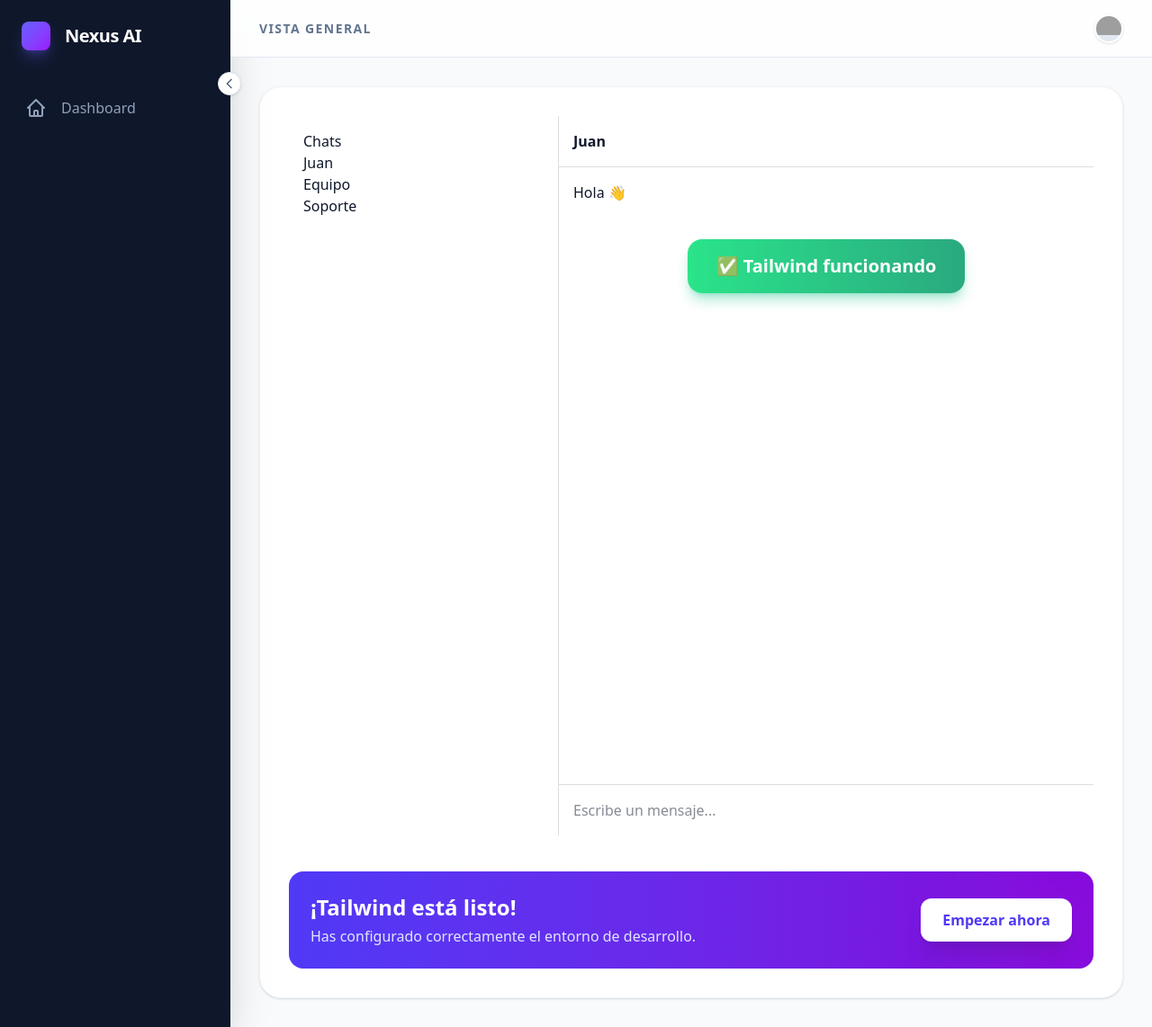
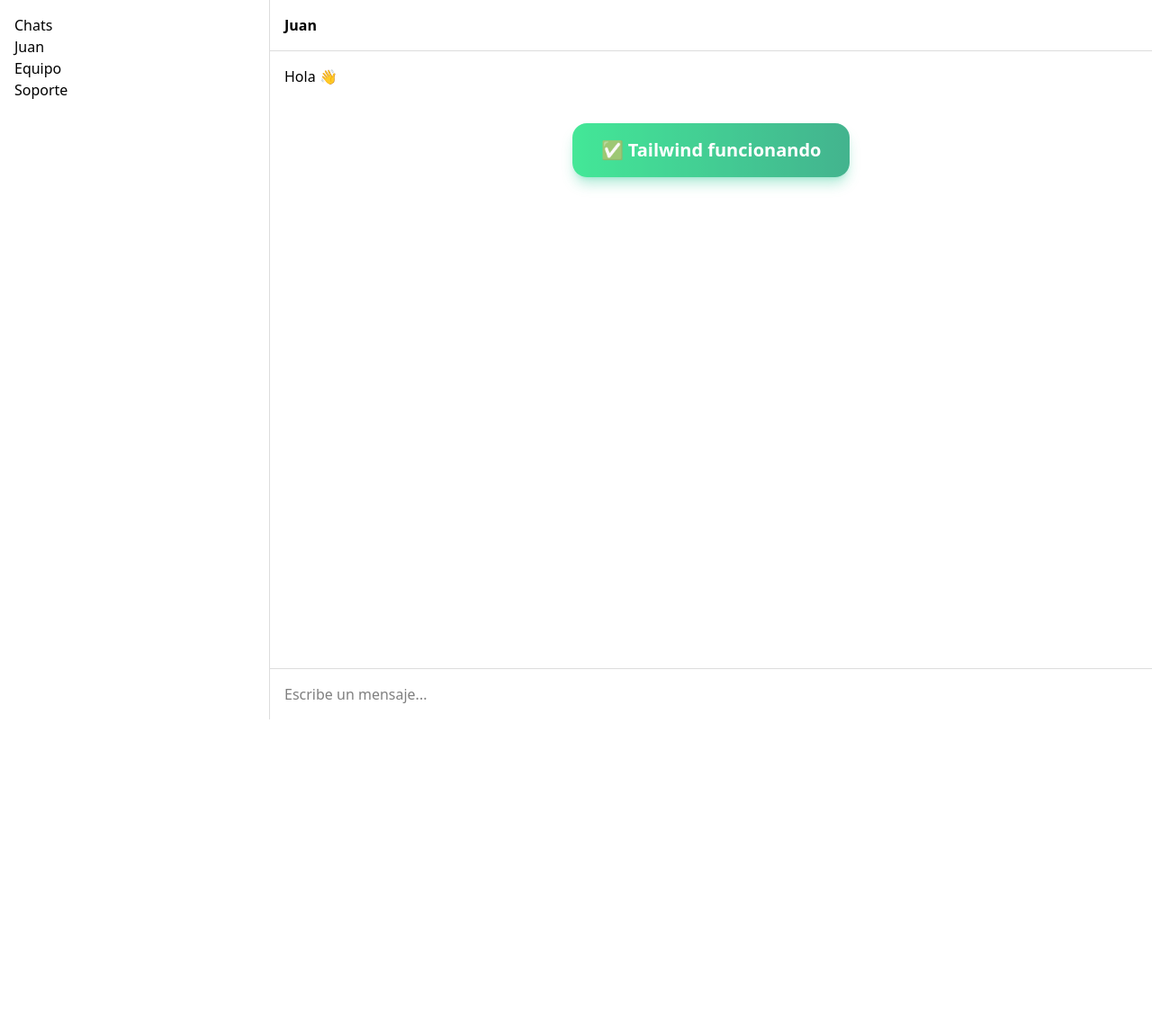
Before and after one commit to Moisarm/Chat-App, a React (Vite) app in the folder frontend/: page / in a window 1280 px wide. Shown: the whole page at 90% size. After the commit the page ends 800 px from the top, so only its background shows below. Built offline with nearby package versions, Linux system fonts and the light colour scheme; grey boxes are pictures that could not be loaded.

Commit message:
home original

```diff
--- a/frontend/src/App.tsx
+++ b/frontend/src/App.tsx
@@ -1,103 +1,12 @@
-import { BrowserRouter, Routes, Route, Link } from "react-router-dom";
-import { useState } from "react";
+import { BrowserRouter, Routes, Route } from "react-router-dom";
 import Home from "./pages/Home";
 
 function App() {
-  const [isOpen, setIsOpen] = useState(true);
-
   return (
     <BrowserRouter>
-      <div className="flex min-h-screen bg-slate-50 font-sans text-slate-900">
-        {/* SIDEBAR COMPLEJO */}
-        <aside
-          className={`${isOpen ? "w-64" : "w-20"} transition-all duration-500 ease-in-out bg-slate-900 flex flex-col shadow-2xl relative`}>
-          <div className="p-6 flex items-center gap-4">
-            <div className="h-8 w-8 bg-gradient-to-br from-indigo-500 to-purple-600 rounded-lg shrink-0 shadow-lg shadow-indigo-500/30" />
-            {isOpen && (
-              <span className="font-bold text-white tracking-tight text-xl">
-                Nexus AI
-              </span>
-            )}
-          </div>
-
-          <nav className="flex-1 px-4 space-y-2 mt-4">
-            <Link
-              to="/"
-              className="flex items-center p-3 text-slate-400 hover:bg-slate-800 hover:text-white rounded-xl transition-all group">
-              <svg
-                className="w-6 h-6 group-hover:scale-110 transition-transform"
-                fill="none"
-                stroke="currentColor"
-                viewBox="0 0 24 24">
-                <path
-                  strokeLinecap="round"
-                  strokeLinejoin="round"
-                  strokeWidth="2"
-                  d="M3 12l2-2m0 0l7-7 7 7M5 10v10a1 1 0 001 1h3m10-11l2 2m-2-2v10a1 1 0 01-1 1h-3m-6 0a1 1 0 001-1v-4a1 1 0 011-1h2a1 1 0 011 1v4a1 1 0 001 1m-6 0h6"
-                />
-              </svg>
-              {isOpen && <span className="ml-4 font-medium">Dashboard</span>}
-            </Link>
-          </nav>
-
-          {/* Botón de control de la Sidebar */}
-          <button
-            onClick={() => setIsOpen(!isOpen)}
-            className="absolute -right-3 top-20 bg-white border border-slate-200 rounded-full p-1 shadow-sm hover:scale-110 transition-transform">
-            <svg
-              className={`w-4 h-4 text-slate-600 ${!isOpen && "rotate-180"}`}
-              fill="none"
-              stroke="currentColor"
-              viewBox="0 0 24 24">
-              <path
-                strokeLinecap="round"
-                strokeLinejoin="round"
-                strokeWidth="2"
-                d="M15 19l-7-7 7-7"
-              />
-            </svg>
-          </button>
-        </aside>
-
-        {/* CONTENIDO PRINCIPAL */}
-        <main className="flex-1 flex flex-col">
-          {/* Header Superior */}
-          <header className="h-16 bg-white/80 backdrop-blur-md border-b border-slate-200 flex items-center justify-between px-8 sticky top-0 z-10">
-            <h1 className="text-sm font-semibold text-slate-500 uppercase tracking-widest">
-              Vista General
-            </h1>
-            <div className="flex items-center gap-4">
-              <div className="h-8 w-8 rounded-full bg-slate-200 border-2 border-white shadow-sm overflow-hidden">
-                <img src="https://ui-avatars.com/api/?name=User" alt="avatar" />
-              </div>
-            </div>
-          </header>
-
-          {/* Área de Rutas */}
-          <div className="p-8">
-            <div className="bg-white rounded-3xl p-8 shadow-sm border border-slate-100 min-h-[400px]">
-              <Routes>
-                <Route path="/" element={<Home />} />
-              </Routes>
-
-              {/* Elemento complejo de ejemplo */}
-              <div className="mt-10 p-6 rounded-2xl bg-gradient-to-r from-indigo-600 to-purple-700 text-white flex flex-col md:flex-row items-center justify-between gap-6 overflow-hidden relative">
-                <div className="z-10">
-                  <h2 className="text-2xl font-bold">¡Tailwind está listo!</h2>
-                  <p className="text-indigo-100 mt-1">
-                    Has configurado correctamente el entorno de desarrollo.
-                  </p>
-                </div>
-                <button className="z-10 px-6 py-3 bg-white text-indigo-600 font-bold rounded-xl shadow-xl hover:bg-indigo-50 transition-colors">
-                  Empezar ahora
-                </button>
-                {/* Círculos decorativos de fondo */}
-                <div className="absolute -right-10 -bottom-10 w-40 h-40 bg-white/10 rounded-full blur-3xl"></div>
-              </div>
-            </div>
-          </div>
-        </main>
-      </div>
+      <Routes>
+        <Route path="/" element={<Home />} />
+      </Routes>
     </BrowserRouter>
   );
 }
```
